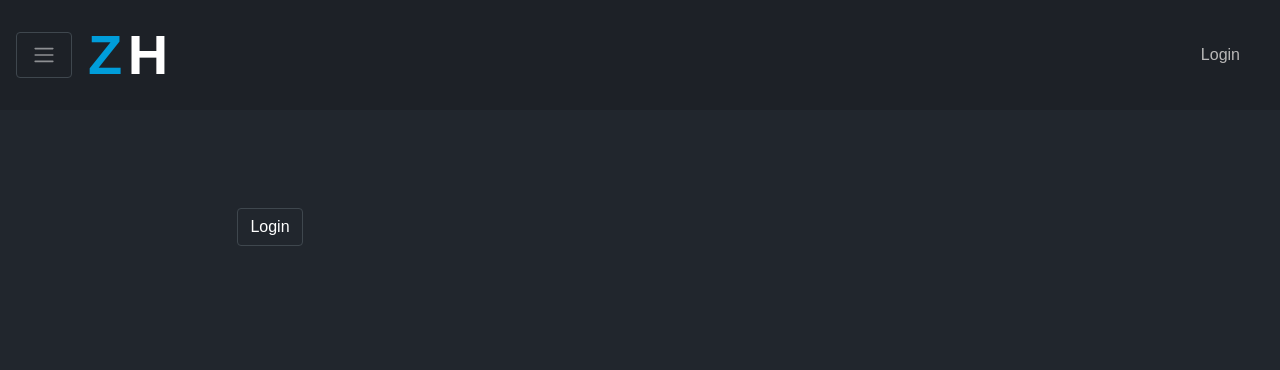
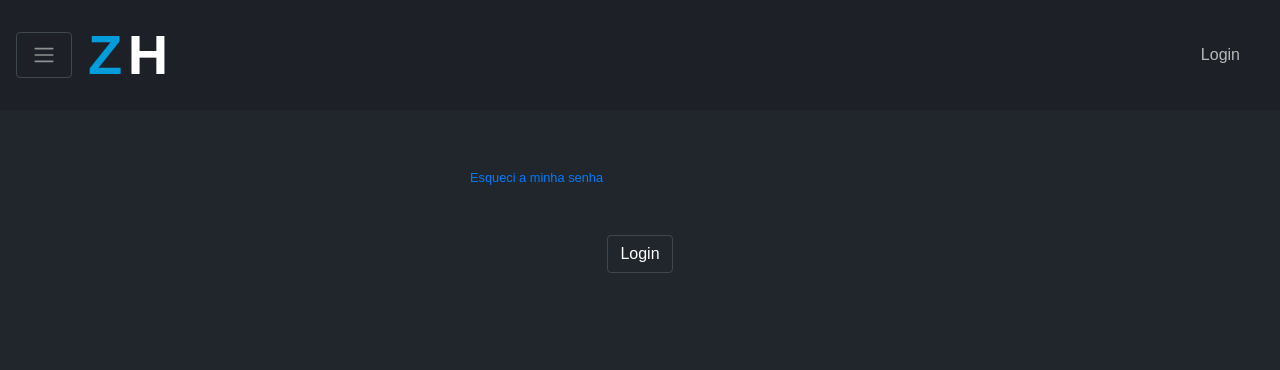
Before and after one commit to mayronH/my-first-djangoproject, a Django app: template blog/templates/registration/login.html in a window 1280 px wide. Shown: the top 370 px of the page. Run offline with Django 3.2, Linux system fonts and the light colour scheme; the template is opened without the code that fills it, so the values that code supplies are empty; some libraries are stand-ins or nearby versions.

Commit message:
password reset done

```diff
--- a/blog/static/css/blog.css
+++ b/blog/static/css/blog.css
@@ -102,6 +102,7 @@ header span {
 .formulario {
     margin: 50px auto;
     width: 100%;
+    justify-content: center;
 }
 
 label {
@@ -356,6 +357,21 @@ textarea {
     color: #009dda;
 }
 
+.msg{
+    text-align: center;
+    margin: 50px auto;
+}
+
+.forgot{
+    font-size: 80%;
+    font-weight: 400;
+    padding-top: 8px;
+}
+
+.forgot a{
+    text-decoration: none;
+}
+
 @media (min-width: 768px) {
     #sidebar-wrapper {
         margin-left: 0;
--- a/blog/templates/registration/login.html
+++ b/blog/templates/registration/login.html
@@ -14,6 +14,9 @@
                 {{ form.username }}
                 {{ form.password.label_tag }}
                 {{ form.password }}
+                <div class="forgot">
+                    <a href="{% url 'password_reset' %}">Esqueci a minha senha</a>
+                </div>
                 <br><br>
                 <div class="btn-salvar">
                     <button type="submit" class="save btn btn-default">Login</button>
--- a/blog/templates/registration/password_reset_complete.html
+++ b/blog/templates/registration/password_reset_complete.html
@@ -3,7 +3,7 @@
 {% block content %}
 <div class="container-fluid">
     <div class="container">
-        <div class="row">
+        <div class="msg">
             <p>Sua senha foi alterada. Já é possível realizar o seu <a href="{% url 'login' %}">Login</a></p>
         </div>
     </div>
--- a/blog/templates/registration/password_reset_done.html
+++ b/blog/templates/registration/password_reset_done.html
@@ -3,7 +3,7 @@
 {% block content %}
 <div class="container-fluid">
     <div class="container">
-        <div class="row">
+        <div class="msg">
             <p>Enviamos para o seu e-mail as instruções para resetar sua senha</p>
             <p>Se não recebeu um e-mail, verifique sua caixa de spam.</p>
         </div>
--- a/blog/templates/registration/password_reset_form.html
+++ b/blog/templates/registration/password_reset_form.html
@@ -3,6 +3,9 @@
 <div class="container-fluid">
     <div class="container">
         <div class="row formulario">
+            <div class="col-md-12">
+                <h2 style="text-align: center;margin-bottom: 20px;">Informe o email utilizado para cadastro:</h2>
+            </div>
             <form method="POST" class="col-md-4 post-form">
                 {% csrf_token %}
                 {{ form.as_p }}
--- a/mysite/settings.py
+++ b/mysite/settings.py
@@ -31,13 +31,13 @@ ALLOWED_HOSTS = ['127.0.0.1', '.pythonanywhere.com']
 # Application definition
 
 INSTALLED_APPS = [
-    'django.contrib.admin',
-    'django.contrib.auth',
     'django.contrib.contenttypes',
     'django.contrib.sessions',
     'django.contrib.messages',
     'django.contrib.staticfiles',
     'blog',
+    'django.contrib.admin',
+    'django.contrib.auth',
     'django_filters',
     'taggit',
     'meta',
--- a/mysite/urls.py
+++ b/mysite/urls.py
@@ -43,7 +43,7 @@ urlpatterns = [
     path('accounts/logout/', views.LogoutView.as_view(next_page='/'), name='logout'),
     path('', include('blog.urls')),
     path('sitemap.xml', sitemap, {'sitemaps': sitemaps}, name='django.contrib.sitemaps.views.sitemap'),
-    path('^', include('django.contrib.auth.urls')),
+    path('', include('django.contrib.auth.urls')),
 ]
 
 if settings.DEBUG:
```
